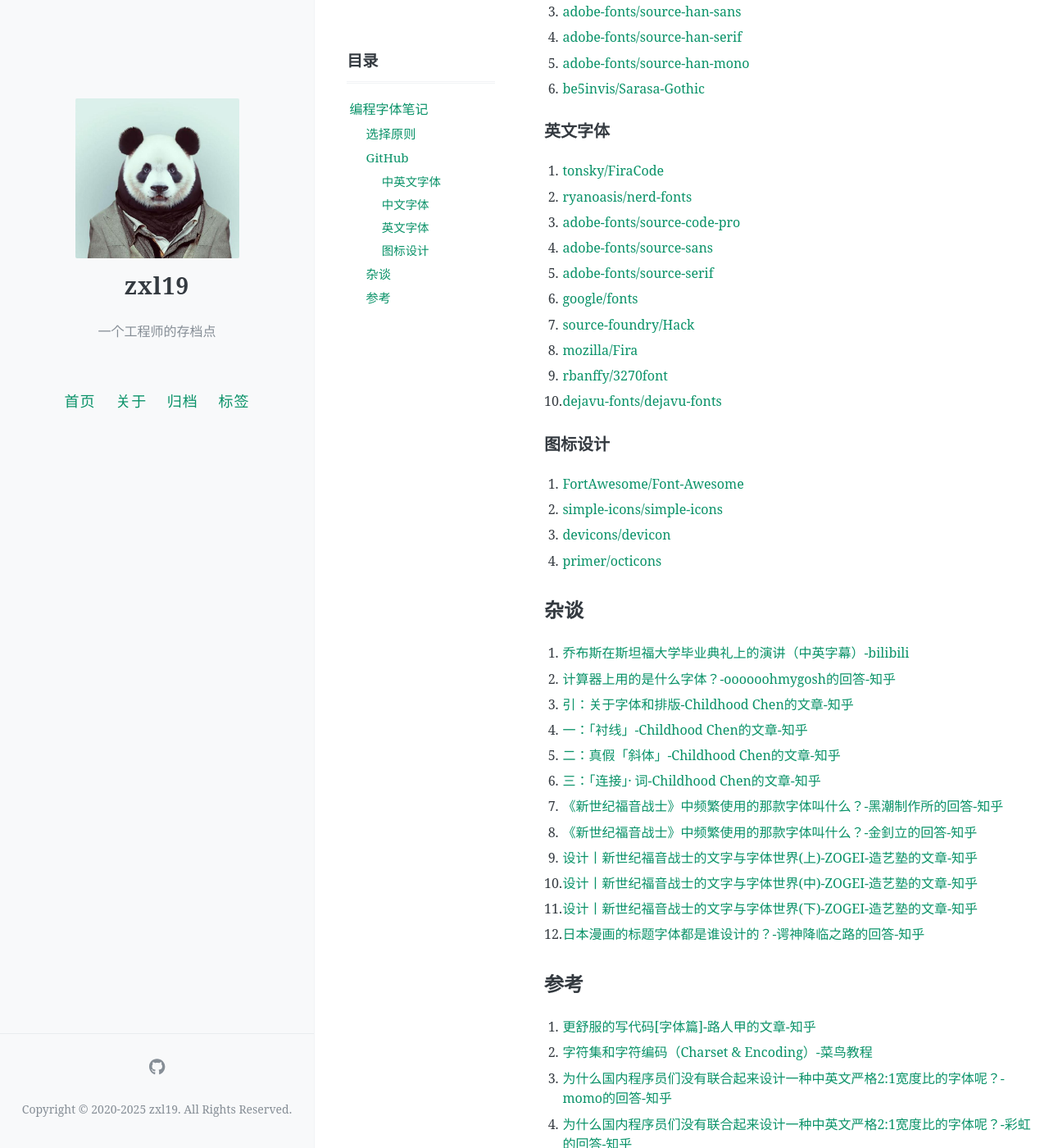
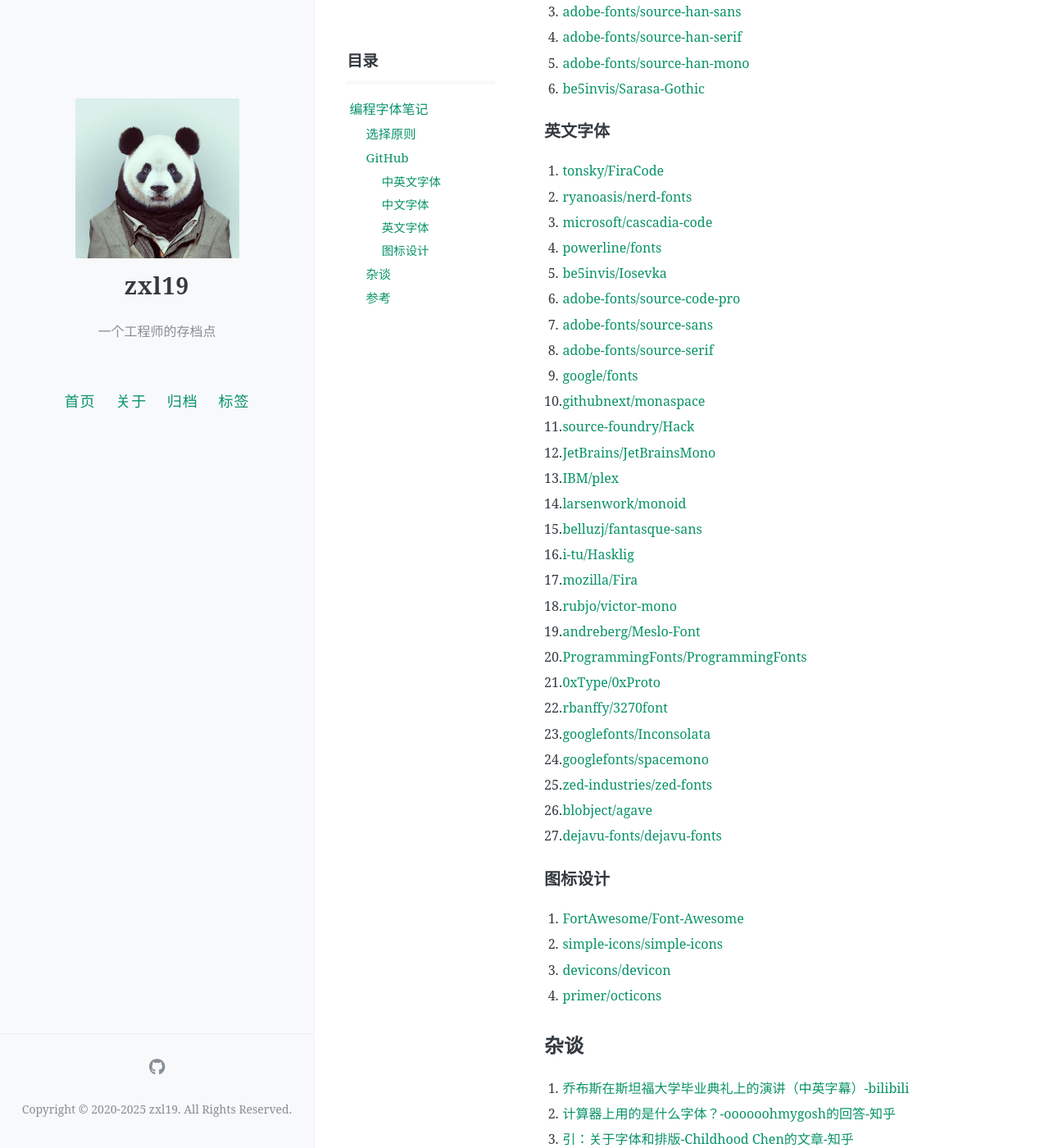
Before and after one commit to zxl19/zxl19.github.io, a Jekyll site: the page built from _posts/2025-10-27-programming-font.md, in a window 1280 px wide and 1400 px high, scrolled down 723 px. Shown: the whole window at 82% size. Built offline with Jekyll 4.4.1, drawn with Linux system fonts in a browser that asks for light colours; comment, search, counter and statistics services are not loaded; some of the changed text lies outside the part shown.

Commit message:
docs: update posts

```diff
--- a/_posts/2025-10-27-programming-font.md
+++ b/_posts/2025-10-27-programming-font.md
@@ -40,14 +40,31 @@ pinned: false
 
 1. [tonsky/FiraCode](https://github.com/tonsky/FiraCode)
 2. [ryanoasis/nerd-fonts](https://github.com/ryanoasis/nerd-fonts)
-3. [adobe-fonts/source-code-pro](https://github.com/adobe-fonts/source-code-pro)
-4. [adobe-fonts/source-sans](https://github.com/adobe-fonts/source-sans)
-5. [adobe-fonts/source-serif](https://github.com/adobe-fonts/source-serif)
-6. [google/fonts](https://github.com/google/fonts)
-7. [source-foundry/Hack](https://github.com/source-foundry/Hack)
-8. [mozilla/Fira](https://github.com/mozilla/Fira)
-9. [rbanffy/3270font](https://github.com/rbanffy/3270font)
-10. [dejavu-fonts/dejavu-fonts](https://github.com/dejavu-fonts/dejavu-fonts)
+3. [microsoft/cascadia-code](https://github.com/microsoft/cascadia-code)
+4. [powerline/fonts](https://github.com/powerline/fonts)
+5. [be5invis/Iosevka](https://github.com/be5invis/Iosevka)
+6. [adobe-fonts/source-code-pro](https://github.com/adobe-fonts/source-code-pro)
+7. [adobe-fonts/source-sans](https://github.com/adobe-fonts/source-sans)
+8. [adobe-fonts/source-serif](https://github.com/adobe-fonts/source-serif)
+9. [google/fonts](https://github.com/google/fonts)
+10. [githubnext/monaspace](https://github.com/githubnext/monaspace)
+11. [source-foundry/Hack](https://github.com/source-foundry/Hack)
+12. [JetBrains/JetBrainsMono](https://github.com/JetBrains/JetBrainsMono)
+13. [IBM/plex](https://github.com/IBM/plex)
+14. [larsenwork/monoid](https://github.com/larsenwork/monoid)
+15. [belluzj/fantasque-sans](https://github.com/belluzj/fantasque-sans)
+16. [i-tu/Hasklig](https://github.com/i-tu/Hasklig)
+17. [mozilla/Fira](https://github.com/mozilla/Fira)
+18. [rubjo/victor-mono](https://github.com/rubjo/victor-mono)
+19. [andreberg/Meslo-Font](https://github.com/andreberg/Meslo-Font)
+20. [ProgrammingFonts/ProgrammingFonts](https://github.com/ProgrammingFonts/ProgrammingFonts)
+21. [0xType/0xProto](https://github.com/0xType/0xProto)
+22. [rbanffy/3270font](https://github.com/rbanffy/3270font)
+23. [googlefonts/Inconsolata](https://github.com/googlefonts/Inconsolata)
+24. [googlefonts/spacemono](https://github.com/googlefonts/spacemono)
+25. [zed-industries/zed-fonts](https://github.com/zed-industries/zed-fonts)
+26. [blobject/agave](https://github.com/blobject/agave)
+27. [dejavu-fonts/dejavu-fonts](https://github.com/dejavu-fonts/dejavu-fonts)
 
 ### 图标设计
 
```
Also changed, not shown: other parts of _posts/2025-10-27-programming-font.md (+7 -4 lines), _posts/2021-10-11-terminal-tool.md (+15 -9 lines), _posts/2021-10-12-terminal-setup.md (+9 -7 lines), _posts/2022-07-12-ubuntu-server.md (+17 -7 lines).
